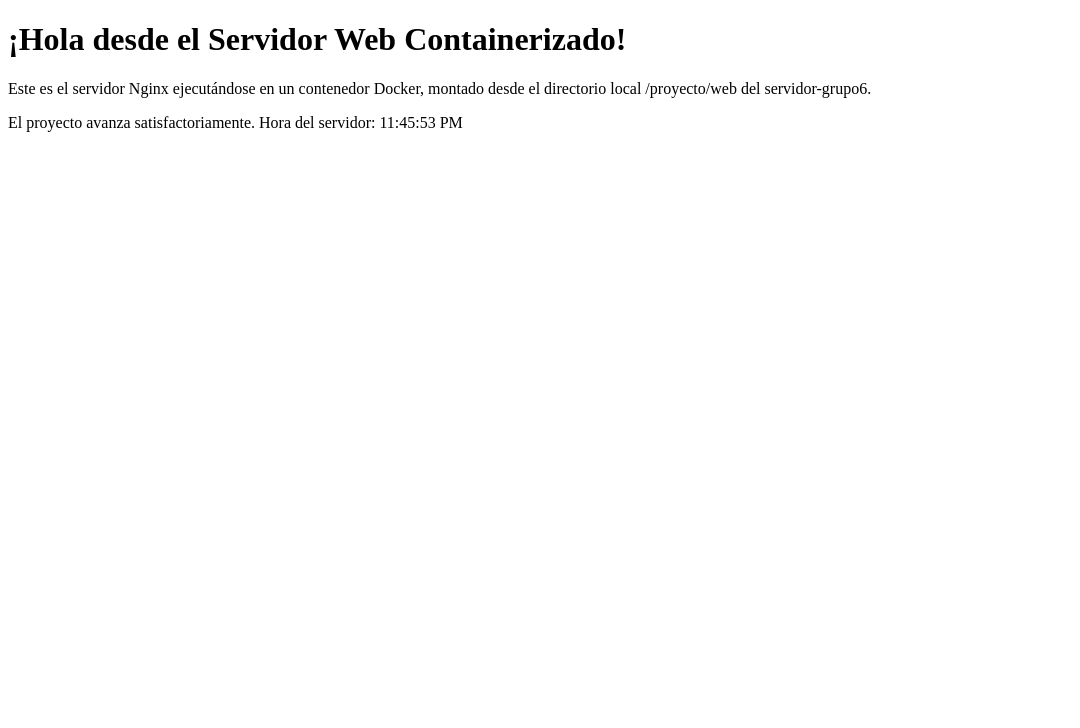
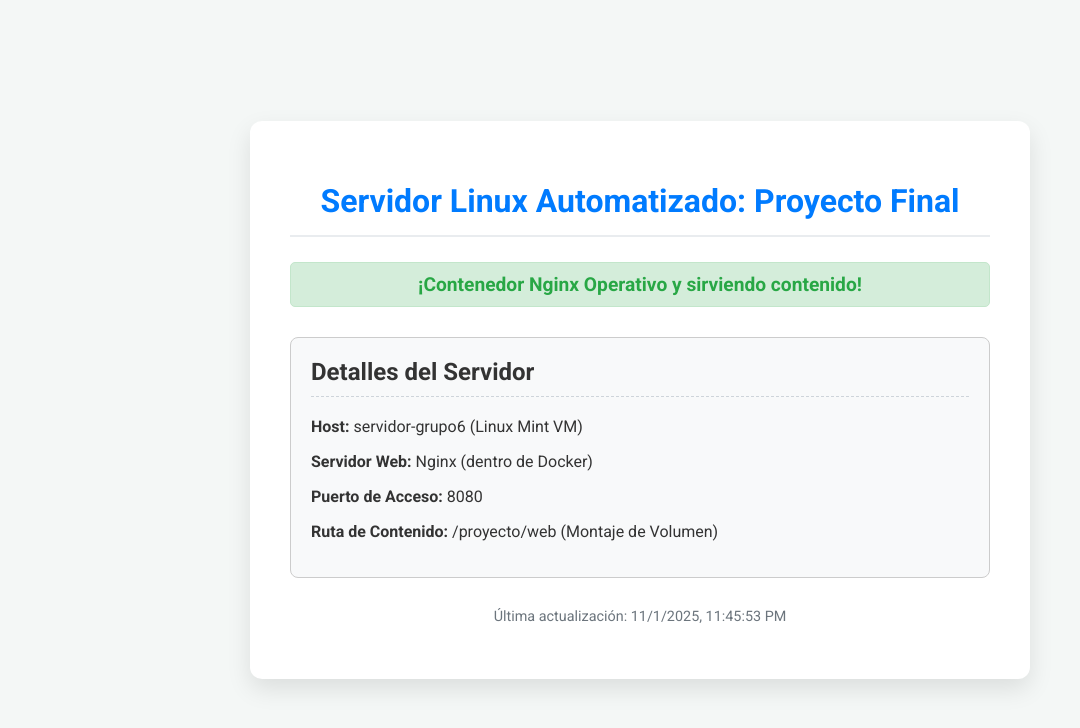
Before and after one commit to LS24009-LS/proyecto-linux-grupo6, a plain HTML site: page web/index.html in a window 1280 px wide. Shown: the whole page, without its empty margins (0-1080 px from the left). Drawn offline with Linux system fonts and the light colour scheme.

Commit message:
Final: Estilos CSS aplicados, y documento de evidencias ServidorLinux.docx agregado a /capturas.

```diff
--- a/web/index.html
+++ b/web/index.html
@@ -2,14 +2,33 @@
 <html lang="es">
 <head>
     <meta charset="UTF-8">
-    <title>Proyecto Grupo 6 - Nginx Docker</title>
+    <meta name="viewport" content="width=device-width, initial-scale=1.0">
+    <title>Proyecto Final: Servidor Automatizado Grupo 6</title>
+    <link rel="stylesheet" href="style.css">
+    <link href="https://fonts.googleapis.com/css2?family=Roboto:wght@400;700&display=swap" rel="stylesheet">
 </head>
 <body>
-    <h1>¡Hola desde el Servidor Web Containerizado!</h1>
-    <p>Este es el servidor Nginx ejecutándose en un contenedor Docker, montado desde el directorio local /proyecto/web del servidor-grupo6.</p>
-    <p>El proyecto avanza satisfactoriamente. Hora del servidor: <span id="time"></span></p>
+    <div class="container">
+        <header>
+            <h1>Servidor Linux Automatizado: Proyecto Final</h1>
+        </header>
+        <main>
+            <p class="status-message">¡Contenedor Nginx Operativo y sirviendo contenido!</p>
+            <div class="info-box">
+                <h2>Detalles del Servidor</h2>
+                <p><strong>Host:</strong> servidor-grupo6 (Linux Mint VM)</p>
+                <p><strong>Servidor Web:</strong> Nginx (dentro de Docker)</p>
+                <p><strong>Puerto de Acceso:</strong> 8080</p>
+                <p><strong>Ruta de Contenido:</strong> /proyecto/web (Montaje de Volumen)</p>
+            </div>
+        </main>
+        <footer>
+            <p>Última actualización: <span id="time"></span></p>
+        </footer>
+    </div>
 </body>
 <script>
-    document.getElementById('time').innerText = new Date().toLocaleTimeString();
+    // Muestra la hora del cliente para dinamismo
+    document.getElementById('time').innerText = new Date().toLocaleString();
 </script>
 </html>
--- /dev/null
+++ b/web/style.css
@@ -0,0 +1,62 @@
+body {
+    font-family: 'Roboto', sans-serif;
+    background-color: #f4f7f6;
+    color: #333;
+    margin: 0;
+    padding: 0;
+    display: flex;
+    justify-content: center;
+    align-items: center;
+    min-height: 100vh;
+}
+
+.container {
+    background-color: #ffffff;
+    border-radius: 12px;
+    box-shadow: 0 10px 25px rgba(0, 0, 0, 0.1);
+    padding: 40px;
+    max-width: 700px;
+    width: 90%;
+    text-align: center;
+}
+
+header h1 {
+    color: #007bff; /* Azul brillante */
+    font-weight: 700;
+    margin-bottom: 25px;
+    border-bottom: 2px solid #e9ecef;
+    padding-bottom: 15px;
+}
+
+.status-message {
+    font-size: 1.2em;
+    color: #28a745; /* Verde para estatus OK */
+    font-weight: 700;
+    margin-bottom: 30px;
+    padding: 10px;
+    border: 1px solid #c3e6cb;
+    background-color: #d4edda;
+    border-radius: 5px;
+}
+
+.info-box {
+    text-align: left;
+    padding: 20px;
+    border: 1px solid #ccc;
+    border-radius: 8px;
+    background-color: #f8f9fa;
+    margin-top: 20px;
+}
+
+.info-box h2 {
+    color: #333;
+    margin-top: 0;
+    border-bottom: 1px dashed #ced4da;
+    padding-bottom: 10px;
+}
+
+footer p {
+    margin-top: 30px;
+    font-size: 0.9em;
+    color: #6c757d;
+}
```
Also changed, not shown: 1 other file.
